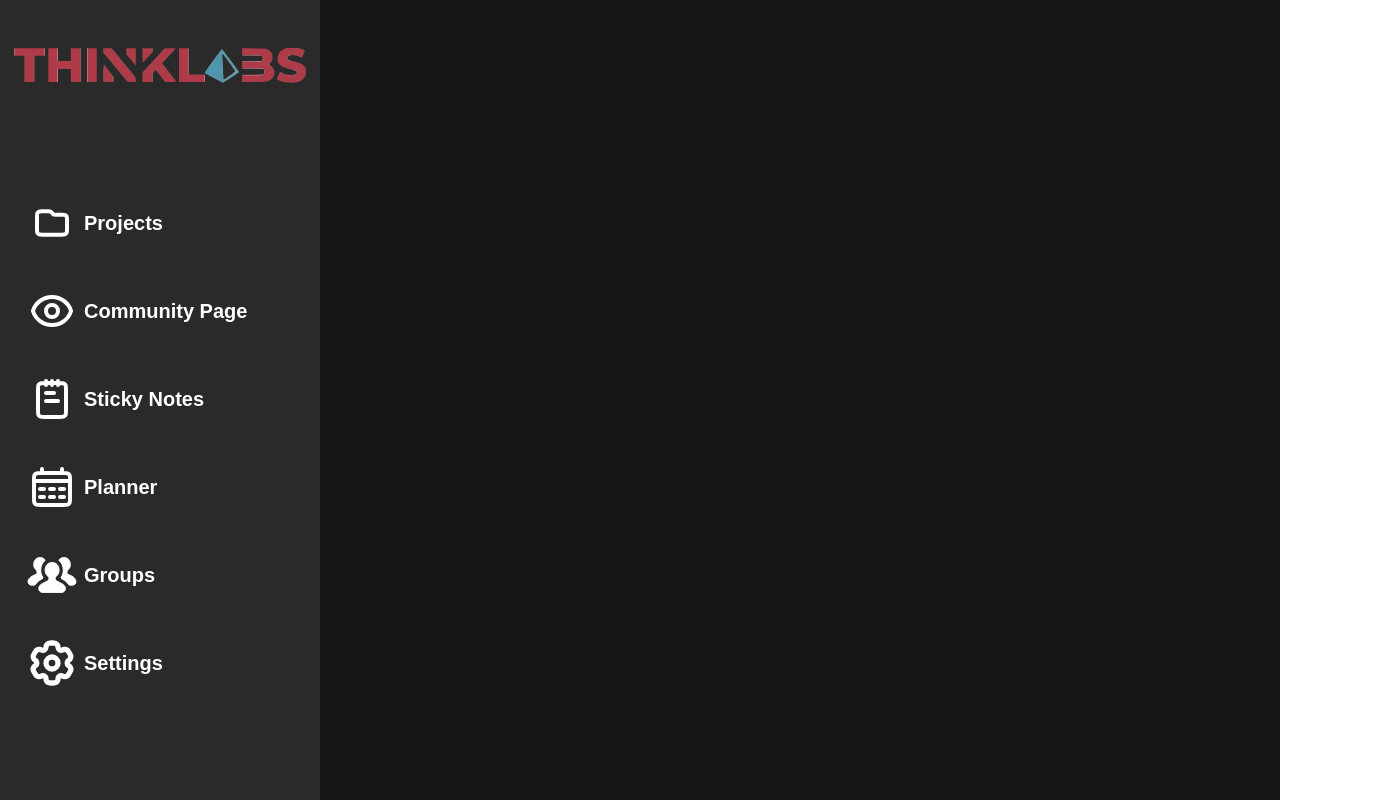
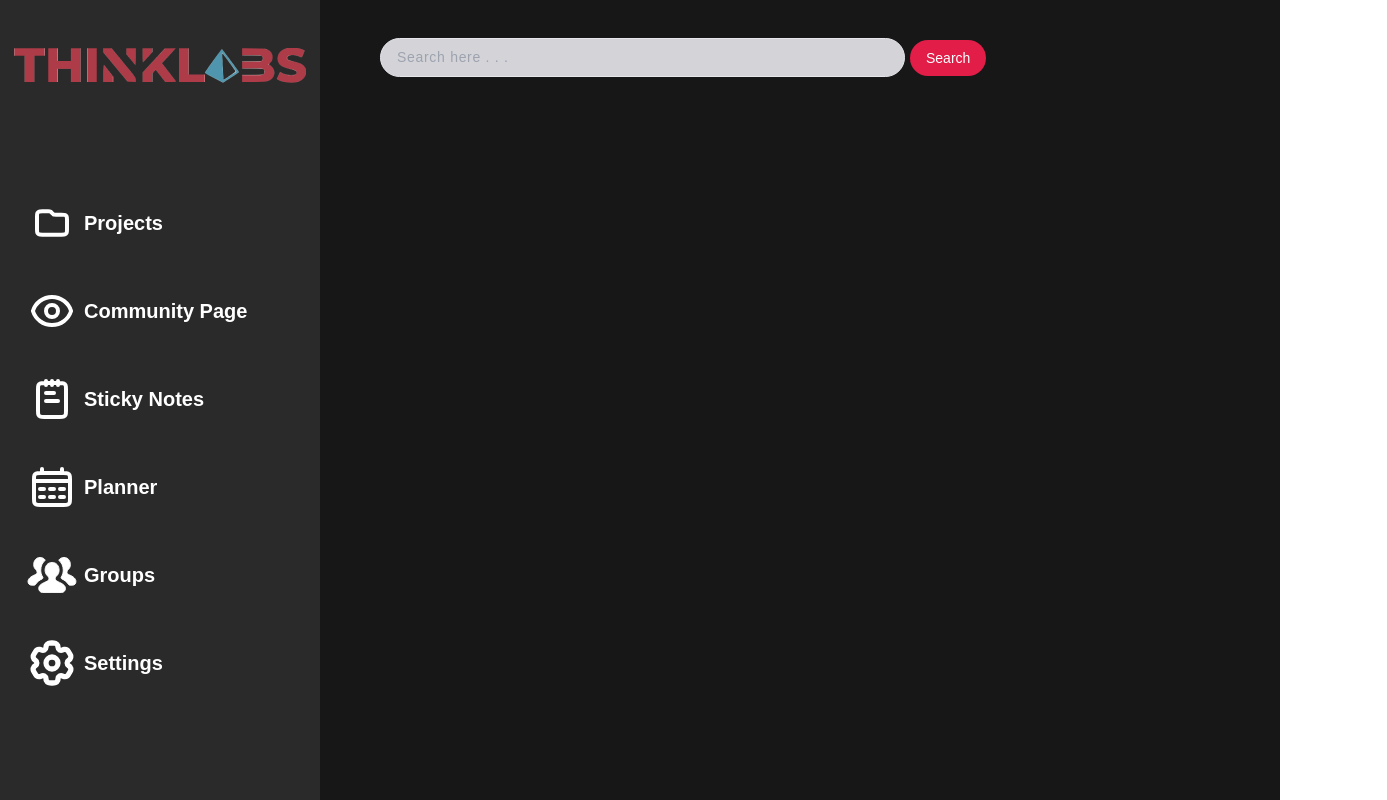
Before and after one commit to AdiKsOnDev/CollaboralHub, a React (Create React App) app: page / in a window 1280 px wide. Shown: the whole page, 1387 px wide, since content can reach past the window. Built offline with nearby package versions, Linux system fonts and the light colour scheme; the HTML template or start-up script is replaced by a standard one.

Commit message:
feat:Re-designed the search bar in Tailwind

```diff
--- a/src/App.js
+++ b/src/App.js
@@ -3,12 +3,15 @@ import { BrowserRouter as Router, Route, Routes } from 'react-router-dom';
 // Pages
 import Login from './pages/Login';
 import Register from './pages/Register';
-import Navbar from './components/Navbar.js';
+import Navbar from './components/Navbar';
+import StatusBar from './components/StatusBar';
+
 
 function App() {
   return (
     <Router>
       <div className="App bg-primary w-screen h-screen">
+        <StatusBar />
         <Routes>
           <Route path="/" element={<Navbar />} />
           <Route path="/Login" element={<Login />} />
--- /dev/null
+++ b/src/components/SearchBox.js
@@ -0,0 +1,45 @@
+import React, { useState } from "react";
+import { database } from "../firebase";
+import { collection, getDocs } from "firebase/firestore";
+import { Link } from "react-router-dom";
+
+const SearchBox = () => {
+
+  const [searchQuery, setSearchQuery] = useState("");
+  const [searchResults, setSearchResults] = useState([]);
+
+  const handleSearch = async () => {
+    const projectsRef = collection(database, "Projects");
+    const querySnapshot = await getDocs(projectsRef);
+    const allProjects = querySnapshot.docs.map((doc) => doc.data());
+
+    // Perform the fuzzy search
+    // const searchResults = fuse.search(searchQuery);
+
+    // Extract the matched documents
+    const results = searchResults.map((result) => result.item);
+
+    setSearchResults(results);
+  };
+
+  return (
+
+    <div className="w-[1007px] h-[69px] left-[380px] top-[30px] absolute">
+
+    <div class="w-[525px] h-[61px] left-0 top-[8px] absolute ">
+        <input
+            type="text"
+            placeholder="Search here . . ."
+            value={searchQuery}
+            className="w-full px-4 py-2 border text-gray-800 font-poppins text-sm font-light leading-normal tracking-wider rounded-full bg-zinc-300 focus:ring-blue-500 focus:border-blue-500 dark:bg-zinc-300 dark:border-gray-600 dark:placeholder-gray-400 dark:text-black dark:focus:border-blue-500"
+            onChange={(e) => setSearchQuery(e.target.value)}
+            />
+    </div>
+
+        <button className="left-[530px] top-[10px] absolute bg-rose-600 rounded-[10px] text-white bg-accent-red hover:bg-dark-red focus:ring-4 focus:outline-none focus:ring-red-300 font-medium rounded-full text-sm px-4 py-2 dark:bg-red-600 dark:hover:bg-red-700 dark:focus:ring-red-800" onClick={handleSearch}> Search </button>
+
+    </div>
+    );
+    };
+
+export default SearchBox;
--- /dev/null
+++ b/src/components/StatusBar.js
@@ -0,0 +1,11 @@
+import SearchBox from "./SearchBox.js";
+
+function StatusBar() {
+  return (
+    <div className="flex flex-row w-full">
+      <SearchBox />
+    </div>
+  );
+}
+
+export default StatusBar;
--- /dev/null
+++ b/src/pages/SearchBar.js
@@ -0,0 +1,14 @@
+import React from 'react';
+import PostHolder from "../components/PostHolder";
+import NewPost from "../components/NewPost";
+import NewsFeed from "../components/NewsFeed";
+import Navbar from "../components/NavBar";
+import StatusBar from "../components/StatusBar";
+export default function Community() {
+
+  return (
+    <div className="w-full h-full flex items-center justify-center overflow-y-auto">
+        <StatusBar />
+    </div>
+  );
+};
```
